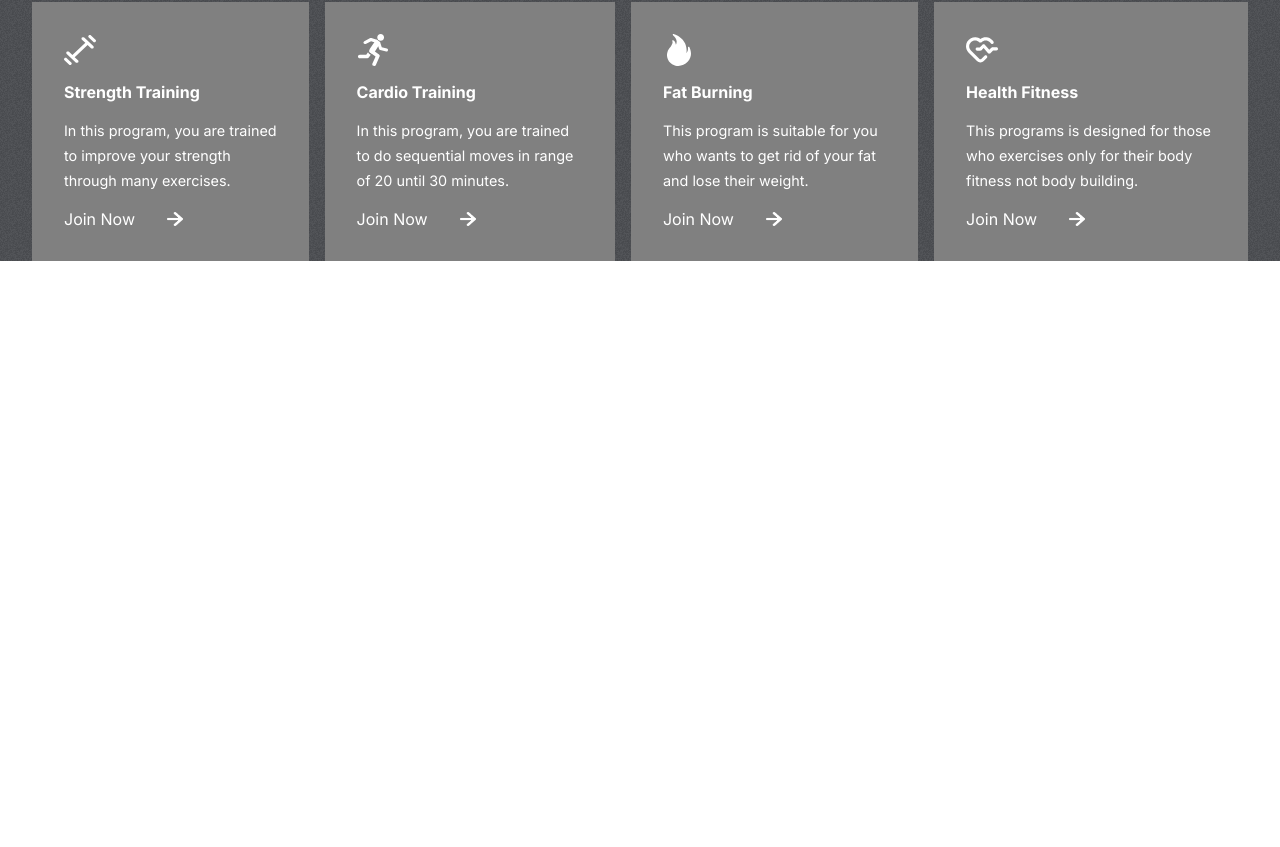
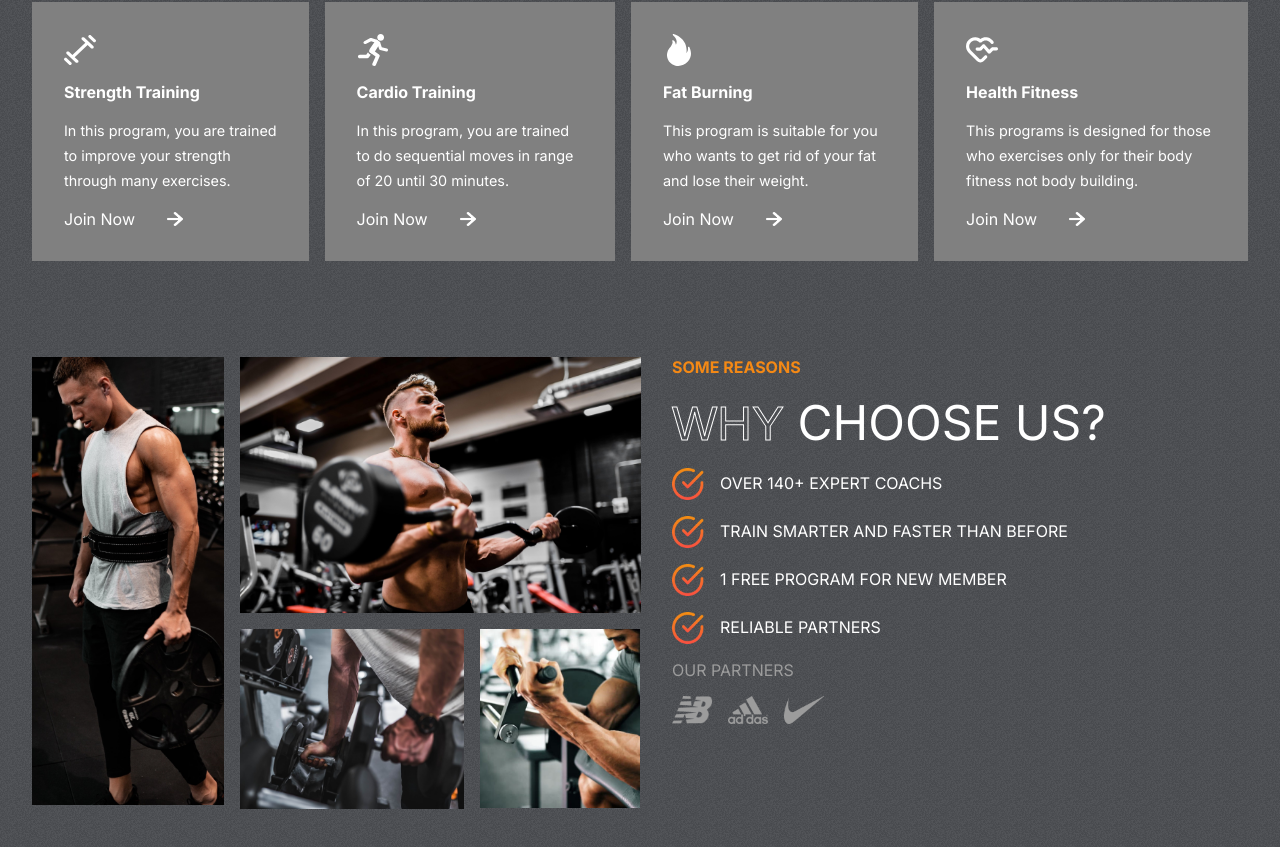
Before and after one commit to AgweBryan/react-responsive-gym-website, a React (Create React App) app: page / in a window 1280 px wide. Shown: the part 886-1733 px from the top of the page. Before the commit the page ends 1147 px from the top, so only its background shows below. Built offline with nearby package versions, Linux system fonts and the light colour scheme.

Commit message:
complete reasons section

```diff
--- a/src/App.js
+++ b/src/App.js
@@ -1,11 +1,13 @@
 import "./App.css";
 import { Hero } from "./components/Hero/Hero";
 import { Program } from "./components/Program/Program";
+import { Reasons } from "./components/Reasons/Reasons";
 function App() {
   return (
     <div className="App">
       <Hero />
       <Program />
+      <Reasons />
     </div>
   );
 }
--- /dev/null
+++ b/src/components/Reasons/Reasons.jsx
@@ -0,0 +1,62 @@
+import React from "react";
+import "./style/reasons.css";
+import image1 from "../../assets/image1.png";
+import image2 from "../../assets/image2.png";
+import image3 from "../../assets/image3.png";
+import image4 from "../../assets/image4.png";
+import nike from "../../assets/nike.png";
+import adidas from "../../assets/adidas.png";
+import nb from "../../assets/nb.png";
+import tick from "../../assets/tick.png";
+
+export const Reasons = () => {
+  return (
+    <div className="reasons" id="reasons">
+      <div className="reasons__left">
+        <img src={image1} alt="image1" />
+        <img src={image2} alt="image2" />
+        <img src={image3} alt="image3" />
+        <img src={image4} alt="image4" />
+      </div>
+      <div className="reasons__right">
+        <span>some reasons</span>
+        <div>
+          <span className="stroke-text">why</span>
+          <span> choose us?</span>
+        </div>
+
+        <div className="reasons__right--details">
+          <div>
+            <img src={tick} alt="tick" />
+            <span>OVER 140+ EXPERT COACHS</span>
+          </div>
+          <div>
+            <img src={tick} alt="tick" />
+            <span>TRAIN SMARTER AND FASTER THAN BEFORE</span>
+          </div>
+          <div>
+            <img src={tick} alt="tick" />
+            <span>1 FREE PROGRAM FOR NEW MEMBER</span>
+          </div>
+          <div>
+            <img src={tick} alt="tick" />
+            <span>RELIABLE PARTNERS</span>
+          </div>
+        </div>
+        <span
+          style={{
+            color: "var(--gray)",
+            fontWeight: "normal",
+          }}
+        >
+          OUR PARTNERS
+        </span>
+        <div className="partners">
+          <img src={nb} alt="nb" />
+          <img src={adidas} alt="adidas" />
+          <img src={nike} alt="nike" />
+        </div>
+      </div>
+    </div>
+  );
+};
--- /dev/null
+++ b/src/components/Reasons/style/reasons.css
@@ -0,0 +1,76 @@
+.reasons {
+  padding: 0 2rem;
+  display: flex;
+  gap: 2rem;
+}
+.reasons__left {
+  flex: 1;
+  display: grid;
+  grid-template-columns: repeat(3, 1fr);
+  gap: 1rem;
+  grid-auto-rows: 1fr;
+}
+.reasons__left > img {
+  -o-object-fit: cover;
+     object-fit: cover;
+}
+.reasons__left > :nth-child(1) {
+  width: 12rem;
+  grid-row: 1/3;
+  height: 28rem;
+}
+.reasons__left > :nth-child(2) {
+  width: auto;
+  height: 16rem;
+  grid-column: 2/4;
+}
+.reasons__left > :nth-child(3) {
+  width: 14rem;
+  grid-column: 2/3;
+  grid-row: 2;
+}
+.reasons__left > :nth-child(4) {
+  width: 10rem;
+  grid-row: 2;
+  grid-column: 3/4;
+  height: 11.2rem;
+}
+.reasons__right {
+  flex: 1;
+  text-transform: uppercase;
+  gap: 1rem;
+  display: flex;
+  flex-direction: column;
+}
+.reasons__right > span {
+  font-weight: bold;
+  color: var(--orange);
+}
+.reasons__right > div {
+  color: white;
+  font-size: 3rem;
+}
+.reasons__right--details {
+  display: flex;
+  gap: 1rem;
+  flex-direction: column;
+}
+.reasons__right--details > div {
+  display: flex;
+  gap: 1rem;
+  font-size: 1rem;
+}
+.reasons__right--details > div > img {
+  width: 2rem;
+  height: 2rem;
+}
+.reasons__right--details > div > span {
+  padding-top: 0.3rem;
+}
+.reasons__right .partners {
+  display: flex;
+  gap: 1rem;
+}
+.reasons__right .partners > img {
+  width: 2.5rem;
+}/*# sourceMappingURL=reasons.css.map */
--- /dev/null
+++ b/src/components/Reasons/style/reasons.scss
@@ -0,0 +1,85 @@
+.reasons {
+  padding: 0 2rem;
+  display: flex;
+  gap: 2rem;
+
+  &__left {
+    flex: 1;
+    display: grid;
+    grid-template-columns: repeat(3, 1fr);
+    gap: 1rem;
+    grid-auto-rows: 1fr;
+
+    & > img {
+      object-fit: cover;
+    }
+
+    & > :nth-child(1) {
+      width: 12rem;
+      grid-row: 1 / 3;
+      height: 28rem;
+    }
+    & > :nth-child(2) {
+      width: auto;
+      height: 16rem;
+      grid-column: 2 /4;
+    }
+    & > :nth-child(3) {
+      width: 14rem;
+      grid-column: 2 /3;
+      grid-row: 2;
+    }
+    & > :nth-child(4) {
+      width: 10rem;
+      grid-row: 2;
+      grid-column: 3 / 4;
+      height: 11.2rem;
+    }
+  }
+  &__right {
+    flex: 1;
+    text-transform: uppercase;
+    gap: 1rem;
+    display: flex;
+    flex-direction: column;
+
+    & > span {
+      font-weight: bold;
+      color: var(--orange);
+    }
+
+    & > div {
+      color: white;
+      font-size: 3rem;
+    }
+
+    &--details {
+      display: flex;
+      gap: 1rem;
+      flex-direction: column;
+
+      & > div {
+        display: flex;
+        gap: 1rem;
+        font-size: 1rem;
+
+        & > img {
+          width: 2rem;
+          height: 2rem;
+        }
+
+        & > span {
+          padding-top: 0.3rem;
+        }
+      }
+    }
+    .partners {
+      display: flex;
+      gap: 1rem;
+
+      & > img {
+        width: 2.5rem;
+      }
+    }
+  }
+}
```
Also changed, not shown: 1 other file (tests, documents, lock files or other folders).
